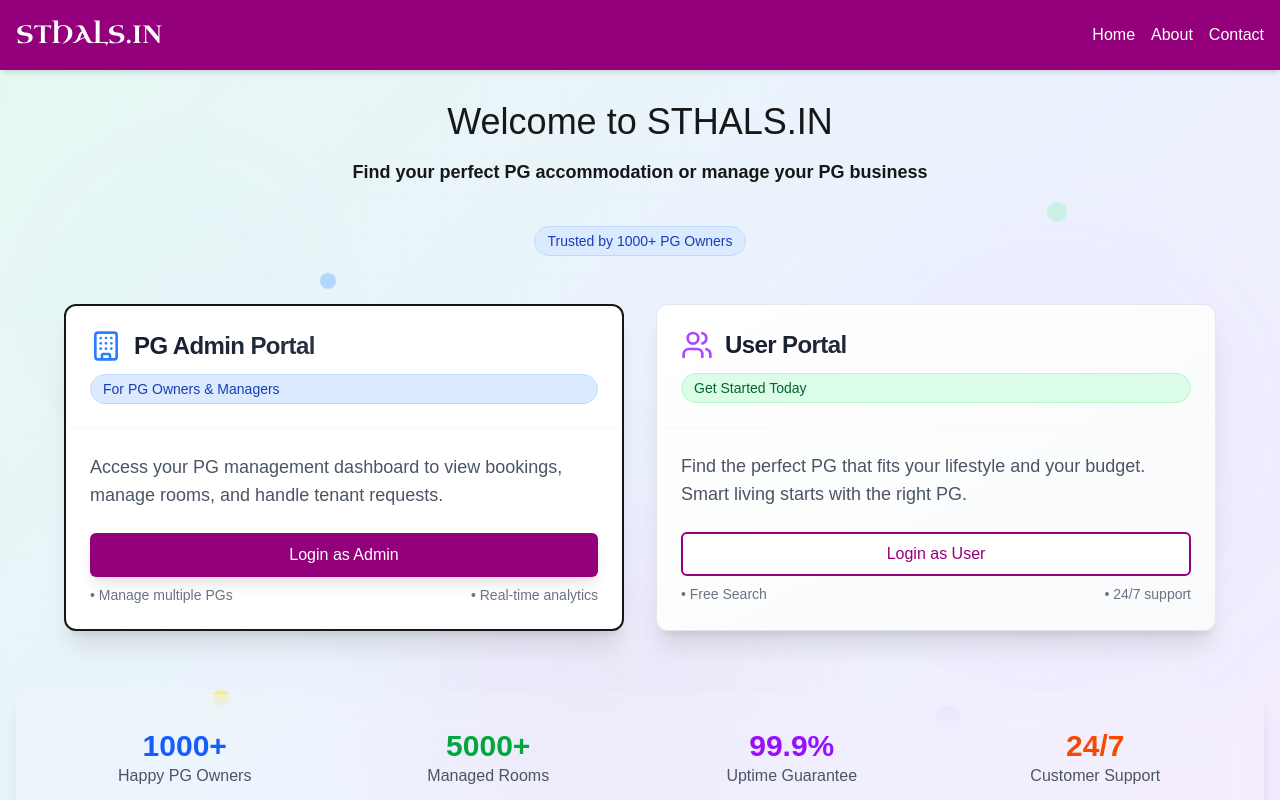
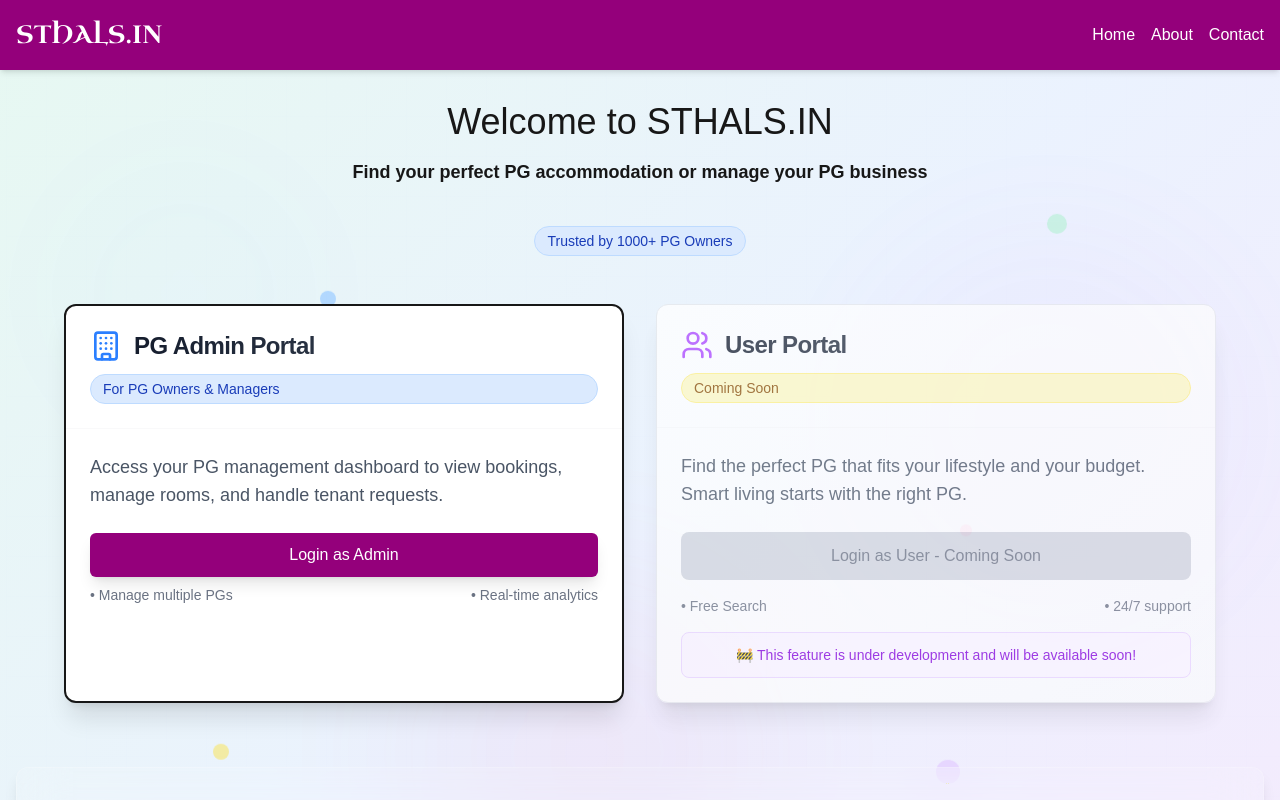
Before and after one commit to Jayeshs1999/banavoo-saas-frontend, a Next.js app: page / in a window 1280 px wide. Shown: the top 800 px of the page. Built offline with nearby package versions, Linux system fonts and the light colour scheme; a web font is replaced by a local one.

Commit message:
Added coming soon in place of user login register

```diff
--- a/app/page.tsx
+++ b/app/page.tsx
@@ -141,15 +141,16 @@
             </CardContent>
           </Card>
 
+          {/* User Portal - Coming Soon */}
           <Card
             variant="elevated"
-            className="group hover:shadow-2xl transition-all duration-300"
+            className="group hover:shadow-2xl transition-all duration-300 opacity-75"
           >
             <CardHeader>
               <CardTitle icon={<Users className="w-8 h-8 text-purple-500" />}>
                 User Portal
               </CardTitle>
-              <CardBadge variant="success">Get Started Today</CardBadge>
+              <CardBadge variant="warning">Coming Soon</CardBadge>
             </CardHeader>
             <CardContent>
               <p className="text-gray-600 mb-6 text-lg">
@@ -157,18 +158,23 @@
                 Smart living starts with the right PG.
               </p>
               <div className="space-y-4">
-                <Link href="/user/login">
-                  <Button
-                    size="lg"
-                    variant="outline"
-                    className="w-full border-2 border-primary text-primary hover:bg-primary hover:text-white transition-all duration-300 group-hover:shadow-xl"
+                <div className="w-full">
+                  <button
+                    disabled
+                    className="w-full bg-gray-300 text-gray-500 px-6 py-3 rounded-lg cursor-not-allowed font-medium"
                   >
-                    Login as User
-                  </Button>
-                </Link>
+                    Login as User - Coming Soon
+                  </button>
+                </div>
                 <div className="flex justify-between text-sm text-gray-500 mt-2">
                   <span>• Free Search</span>
                   <span>• 24/7 support</span>
+                </div>
+                <div className="mt-4 p-3 bg-purple-50 rounded-lg border border-purple-200">
+                  <p className="text-sm text-purple-700 text-center font-medium">
+                    🚧 This feature is under development and will be available
+                    soon!
+                  </p>
                 </div>
               </div>
             </CardContent>
```
